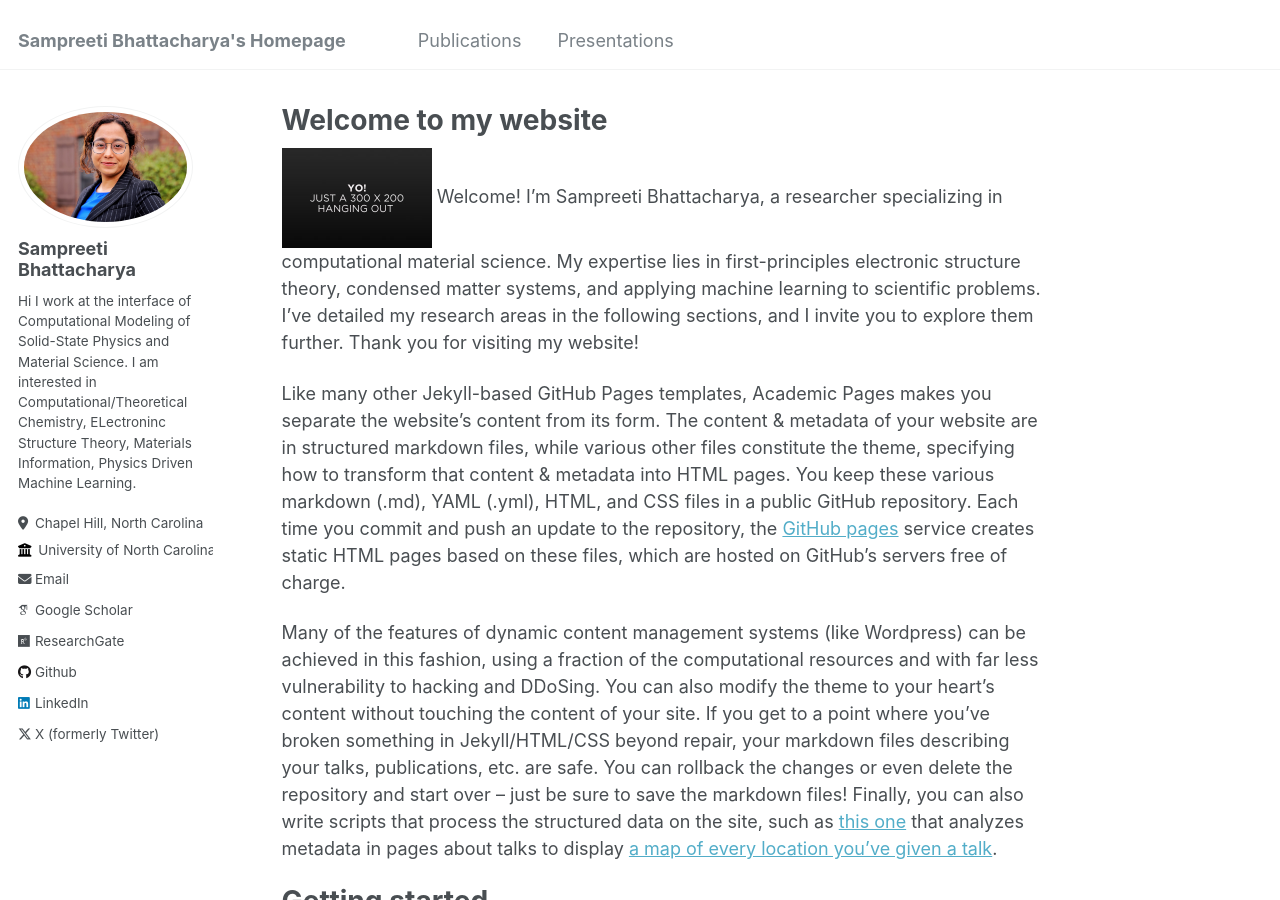
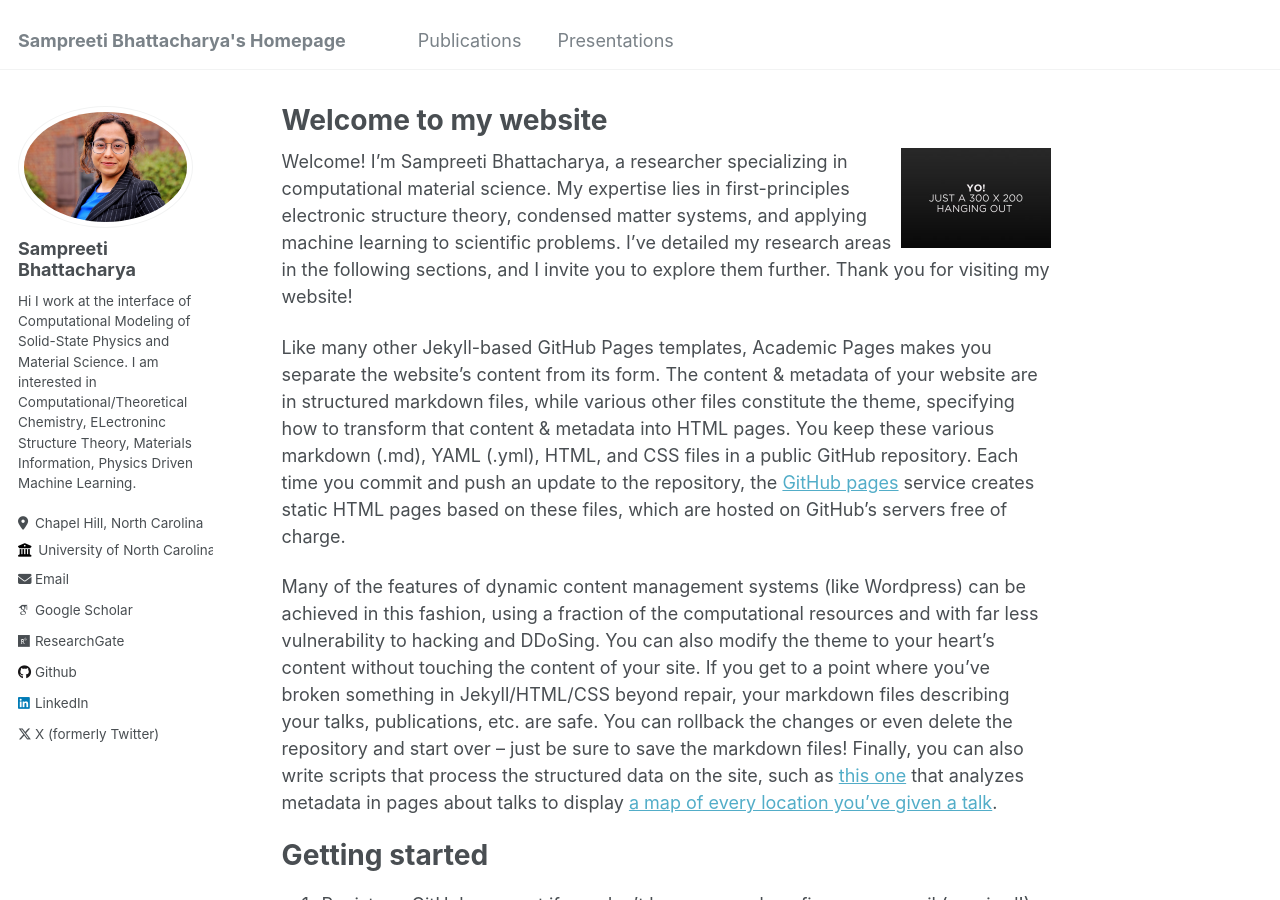
Before and after one commit to spriti523/Sampreeti-Bhattacharya.github.io-master, a Jekyll site: the page built from _pages/about.md, in a window 1280 px wide and 900 px high. Built offline with Jekyll 4.4.1, drawn with Linux system fonts in a browser that asks for light colours; some web fonts are replaced.

Commit message:
Update about.md

```diff
--- a/_pages/about.md
+++ b/_pages/about.md
@@ -7,7 +7,7 @@ redirect_from:
   - /about.html
 ---
 
-![Illustration of a combined image](/images/image-alignment-300x200.jpg){: .aligh-right width="150px"}
+<img src="/images/image-alignment-300x200.jpg" alt="Illustration of a combined image" align="right" width="150">
 Welcome! I'm Sampreeti Bhattacharya, a researcher specializing in computational material science. My expertise lies in first-principles electronic structure theory, condensed matter systems, and applying machine learning to scientific problems. I've detailed my research areas in the following sections, and I invite you to explore them further. Thank you for visiting my website!
 
 Like many other Jekyll-based GitHub Pages templates, Academic Pages makes you separate the website's content from its form. The content & metadata of your website are in structured markdown files, while various other files constitute the theme, specifying how to transform that content & metadata into HTML pages. You keep these various markdown (.md), YAML (.yml), HTML, and CSS files in a public GitHub repository. Each time you commit and push an update to the repository, the [GitHub pages](https://pages.github.com/) service creates static HTML pages based on these files, which are hosted on GitHub's servers free of charge.
```
